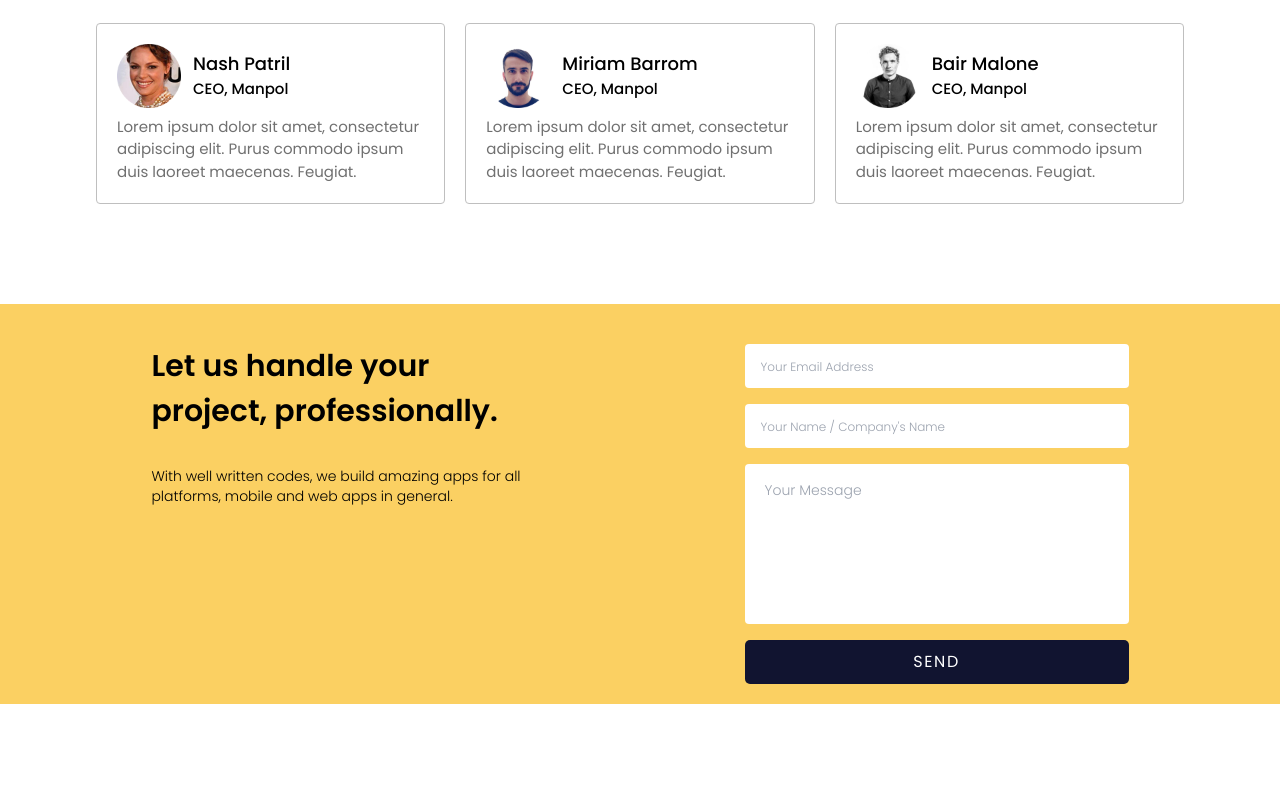
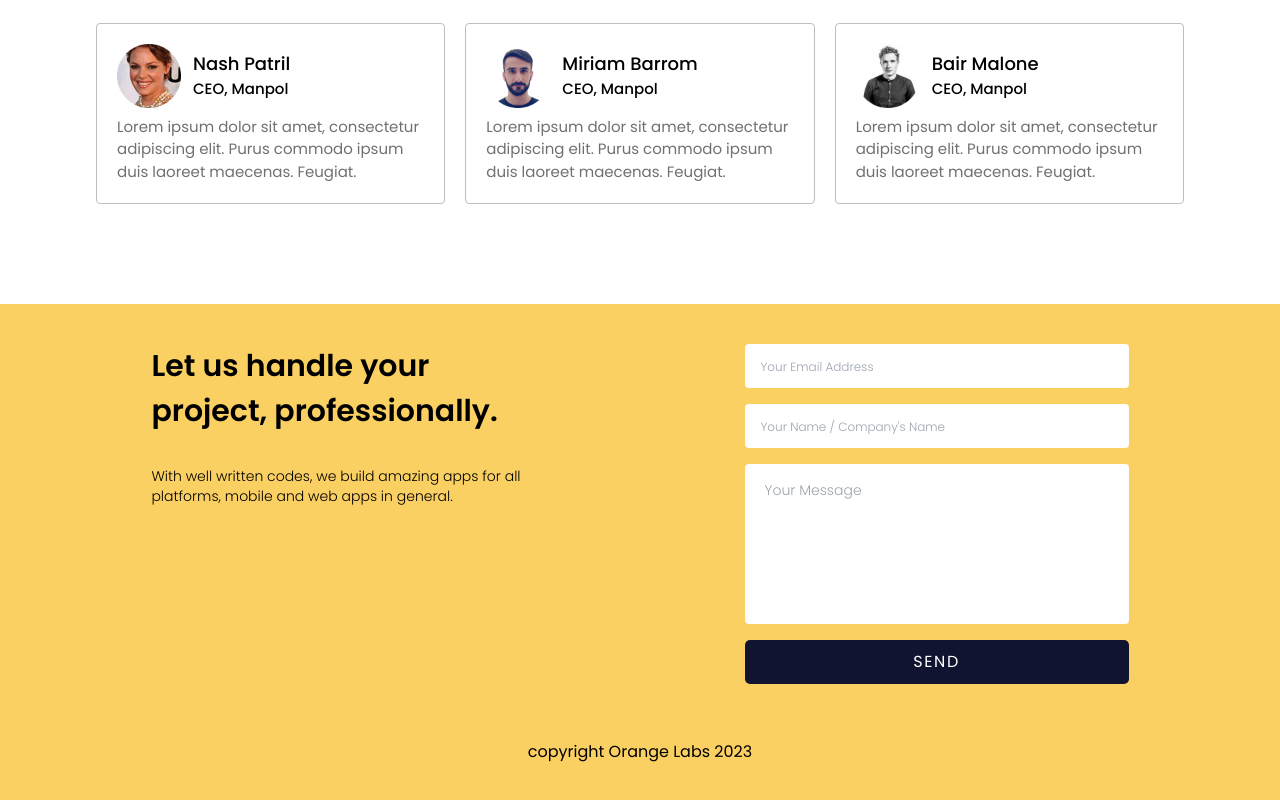
Before and after one commit to ronymia/design-agency-client-side, a React (Vite) app: page / in a window 1280 px wide. Shown: the part 1735-2535 px from the top of the page. Before the commit the page ends 2439 px from the top, so only its background shows below. Built offline with nearby package versions, Linux system fonts and the light colour scheme.

Commit message:
copy right

```diff
--- a/src/Pages/Home/Contact/Contact.jsx
+++ b/src/Pages/Home/Contact/Contact.jsx
@@ -14,7 +14,7 @@ export default function Contact() {
      }
 
      return (
-          <section className='w-full h-[400px] bg-yellow px-24 py-10 flex items-start justify-center gap-x-56'>
+          <section className='w-full h-[500px] bg-yellow px-24 pt-10 pb-24 flex items-start justify-center gap-x-56 relative'>
                <div className="">
                     <h2 className='text-3xl leading-normal font-semibold mb-8'>
                          Let us handle your <br /> project, professionally.
@@ -57,6 +57,9 @@ export default function Contact() {
                          />
                     </form>
                </div>
+               <p className='absolute bottom-10'>
+                    copyright Orange Labs 2023
+               </p>
           </section>
      )
 }
```
